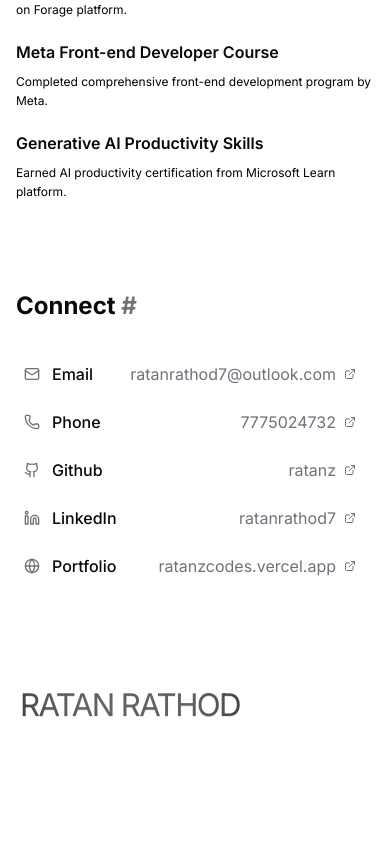
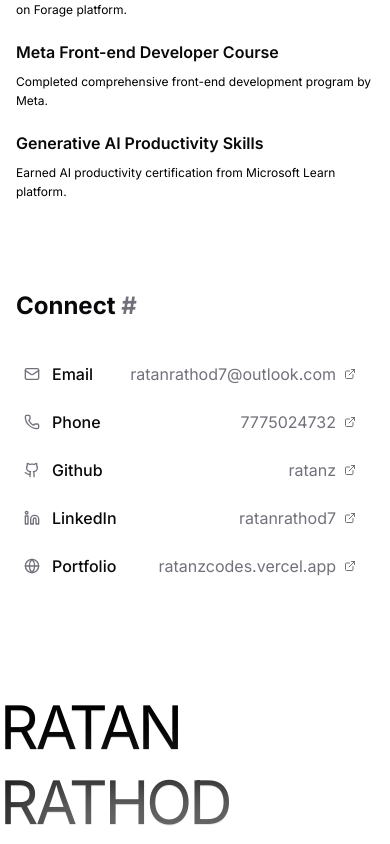
Before and after one commit to ratanz/minimal-portfolio, a Next.js app: page / in a window 390 px wide. Shown: the part 4347-5191 px from the top of the page. Before the commit the page ends 5072 px from the top, so only its background shows below. Built offline with nearby package versions, Linux system fonts and the light colour scheme.

Commit message:
fixed footer text size on mobile

```diff
--- a/components/footerText.tsx
+++ b/components/footerText.tsx
@@ -4,7 +4,7 @@ import DecryptedText from './ui/DecryptedText'
 const FooterText = () => {
     return (
         <>
-            <div className='relative leading-none tracking-tighter mt-14  flex items-center justify-center text-[8vw] uppercase'>
+            <div className='relative leading-tight md:w-full w-screen tracking-tighter mt-14  flex items-center justify-center text-6xl md:text-[8vw] uppercase'>
                 <DecryptedText text='Ratan Rathod' />
                 <div className='absolute bg-white -bottom-1 blur-2xl h-10 w-full ' />
             </div>
```
